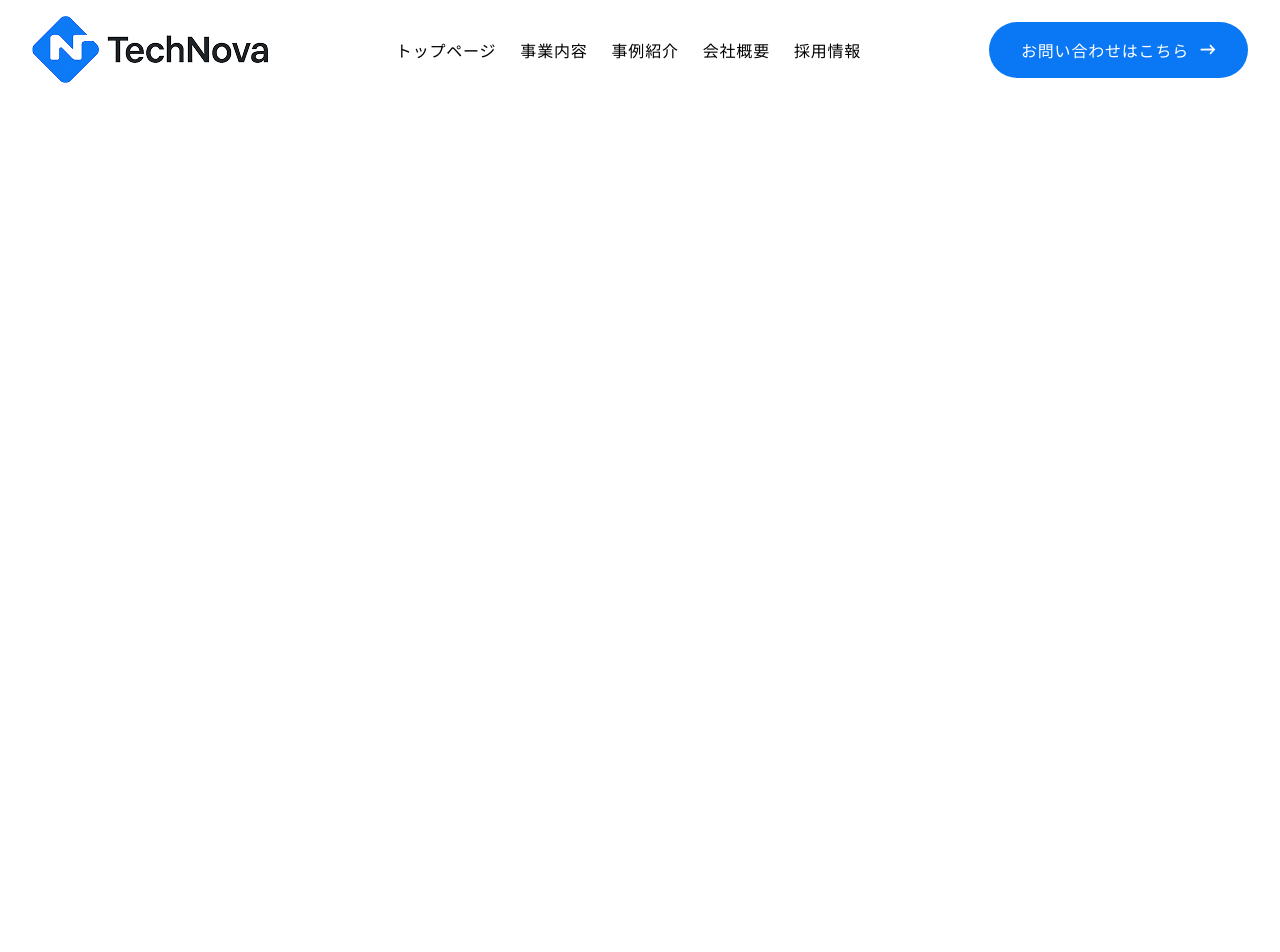
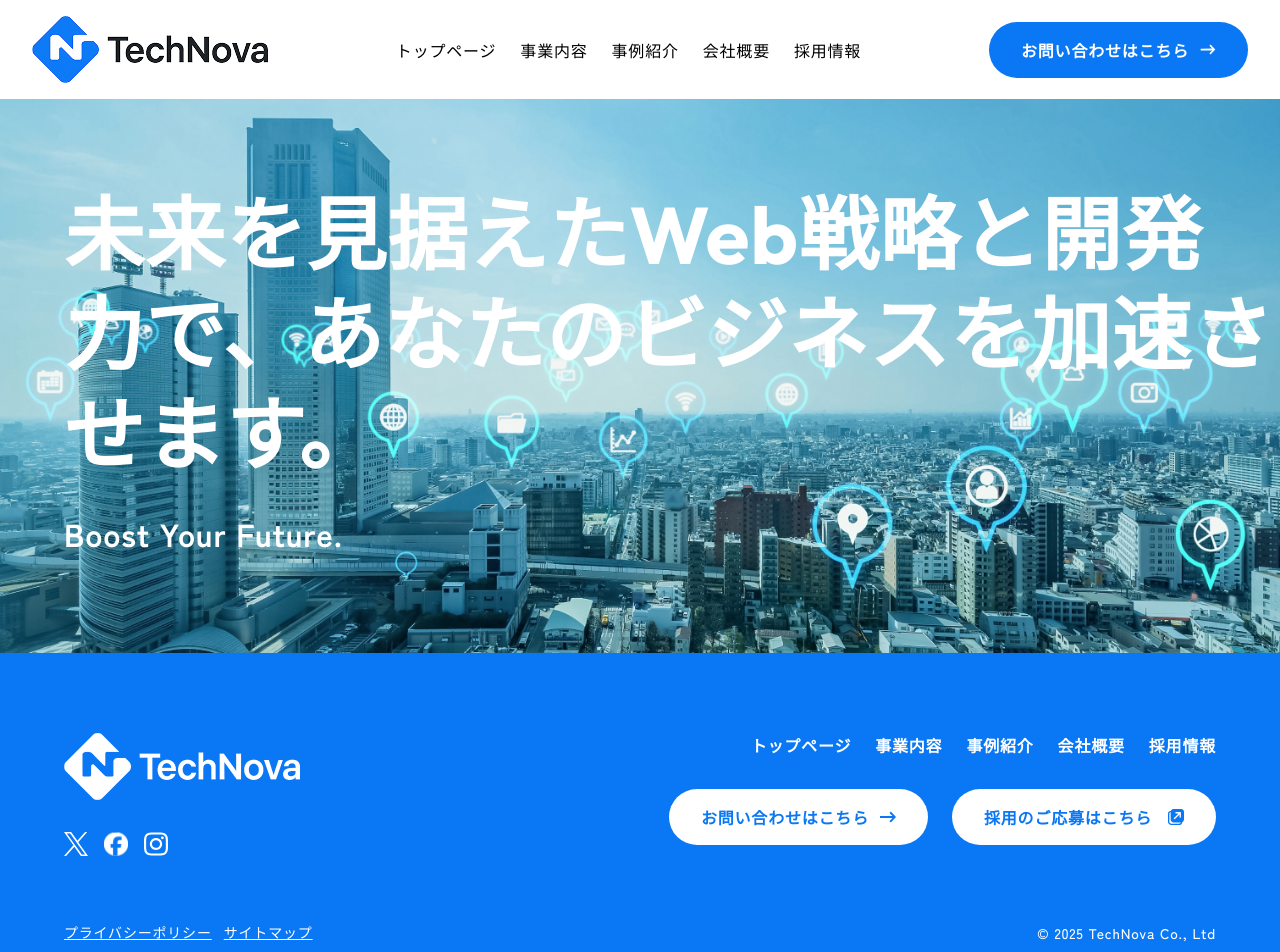
Before and after one commit to kaze-wind-dev/technova, a Next.js app: page / in a window 1280 px wide. Shown: the top 952 px of the page. Before the commit the page ends 800 px from the top, so only its background shows below. Built offline with nearby package versions, Linux system fonts and the light colour scheme.

Commit message:
Footer/Heroコンポーネントの追加

```diff
--- /dev/null
+++ b/app/company/page.tsx
@@ -0,0 +1,12 @@
+// import Image from "next/image";
+import Hero from "@/components/Hero";
+export default function Home() {
+  return (
+    <main>
+      <Hero
+    pageTitle="会社概要"
+    pageDesc="TechNovaは、テクノロジーの力で社会とビジネスの未来を創るITソリューション企業です。"
+      />
+    </main>
+  );
+}
--- a/app/globals.css
+++ b/app/globals.css
@@ -47,3 +47,43 @@
  .btn-arrow-white:hover>span::after {
    translate: 25% -50%;
  }
+
+ .btn-arrow-primary>span {
+   padding-right: 1.6875rem;
+   display: inline-block;
+   position: relative;
+   z-index: 1;
+ }
+
+ .btn-arrow-primary>span::after {
+   content: '';
+   position: absolute;
+   top: 50%;
+   right: 0;
+   translate: 0 -50%;
+   width: 1rem;
+   height: 1rem;
+   background: url(/arrow-right-primary.svg) no-repeat center / contain;
+   transition: translate .3s;
+ }
+
+ .btn-arrow-primary:hover>span::after {
+   translate: 25% -50%;
+ }
+ .btn-window-primary>span {
+   padding-right: 2rem;
+   display: inline-block;
+   position: relative;
+   z-index: 1;
+ }
+
+ .btn-window-primary>span::after {
+   content: '';
+   position: absolute;
+   top: 50%;
+   right: 0;
+   translate: 0 -50%;
+   width: 1rem;
+   height: 1rem;
+   background: url(/icon-window-primary.svg) no-repeat center / contain;
+ }
--- a/app/layout.tsx
+++ b/app/layout.tsx
@@ -2,6 +2,7 @@ import type { Metadata } from "next";
 import { Zen_Kaku_Gothic_New, Outfit } from "next/font/google";
 import "./globals.css";
 import Header from "@/components/Header";
+import Footer from "@/components/Footer";
 
 const zenKakuGothicNew = Zen_Kaku_Gothic_New({
   weight: ["500", "700"],
@@ -33,6 +34,7 @@ export default function RootLayout({
         <div className="overflow-hidden ">
         <Header />
         {children}
+        <Footer />
         </div>
       </body>
     </html>
--- a/app/page.tsx
+++ b/app/page.tsx
@@ -1,8 +1,21 @@
 // import Image from "next/image";
-
+import Hero from "@/components/Hero";
 export default function Home() {
   return (
     <main>
+      <Hero
+    pageTitle="未来を見据えたWeb戦略と開発力で、あなたのビジネスを加速させます。"
+    pageDesc="Boost Your Future."
+  pageRoot={true}
+    image={{
+      src: '/mainVisual-img.jpg',
+      alt: "ファーストビュー",
+      width: 1512,
+      height: 694,
+    }
+  }
+      />
+
     </main>
   );
 }
--- /dev/null
+++ b/components/Footer/index.tsx
@@ -0,0 +1,117 @@
+import Image from "next/image";
+import Link from "next/link";
+import LinkButton from "@/components/LinkButton";
+
+const Footer = () => {
+  return (
+    <footer className="py-16 md:py-18  lg:py-20 bg-primary text-white">
+      <div className="flex flex-col md:flex-row items-center md:items-start md:justify-between mx-auto w-[90%] ">
+        <div className="flex flex-col items-center md:items-start justify-between mb-8 md:mb-0">
+          <div className="w-[164px] mb-6 md:mb-8 md:w-[200px] lg:w-[236px]">
+            <Link href="/">
+              <Image
+                src="/logo-white.png"
+                alt="株式会社TechNovaのロゴ"
+                width={236}
+                height={67}
+              />
+            </Link>
+          </div>
+          <ul className="flex items-center justify-start gap-4">
+            <li className="w-6">
+              <Link
+                href="/"
+                target="_blank"
+                className="hover:opacity-70 transition-opacity"
+              >
+                <Image
+                  src="/icon-x-white.svg"
+                  alt="Xのアイコン"
+                  width={30}
+                  height={31}
+                />
+              </Link>
+            </li>
+            <li className="w-6">
+              <Link
+                href="/"
+                target="_blank"
+                className="hover:opacity-70 transition-opacity"
+              >
+                <Image
+                  src="/icon-facebook-white.svg"
+                  alt="Facebookのアイコン"
+                  width={30}
+                  height={30}
+                />
+              </Link>
+            </li>
+            <li className="w-6">
+              <Link
+                href="/"
+                target="_blank"
+                className="hover:opacity-70 transition-opacity"
+              >
+                <Image
+                  src="/icon-instagram-white.svg"
+                  alt="Instagramのアイコン"
+                  width={30}
+                  height={30}
+                />
+              </Link>
+            </li>
+          </ul>
+        </div>
+        <div className="flex flex-col items-center md:items-end">
+          <nav>
+            <ul className="flex flex-col flex-wrap items-center text-center font-bold gap-2 md:flex-row md:gap-6 mx-auto ">
+              <li className="w-32 md:w-auto">
+                <Link href="/">トップページ</Link>
+              </li>
+              <li className="w-32 md:w-auto">
+                <Link href="/services">事業内容</Link>
+              </li>
+              <li className="w-32 md:w-auto">
+                <Link href="/works">事例紹介</Link>
+              </li>
+              <li className="w-32 md:w-auto">
+                <Link href="/company">会社概要</Link>
+              </li>
+              <li className="w-32 md:w-auto">
+                <Link href="/recruit">採用情報</Link>
+              </li>
+            </ul>
+          </nav>
+          <div className="flex flex-col gap-x-4 lg:gap-x-6 gap-y-4 mt-8 md:flex-row ">
+            <LinkButton
+              href="/contact"
+              addClass="bg-white text-primary font-bold hover:opacity-70 transition btn-arrow-primary"
+            >
+              <span>お問い合わせはこちら</span>
+            </LinkButton>
+            <LinkButton
+              href="/"
+              addClass="bg-white text-primary font-bold hover:opacity-70 transition btn-window-primary"
+              blank="_blank"
+            >
+              <span>採用のご応募はこちら</span>
+            </LinkButton>
+          </div>
+        </div>
+      </div>
+      <div className="flex items-center justify-between flex-wrap gap-y-6 w-[90%] mx-auto mt-10 md:mt-16">
+
+       <ul className="flex flex-row gap-3 text-[11px] md:text-sm">
+              <li>
+                <Link href="/privacy" className="underline">プライバシーポリシー</Link>
+              </li>
+              <li>
+                <Link href="/site" className="underline">サイトマップ</Link>
+              </li>
+            </ul>
+            <p ><small className="text-[11px] md:text-sm">&copy; 2025 TechNova Co., Ltd</small></p>
+      </div>
+    </footer>
+  );
+};
+export default Footer;
--- a/components/Header/index.tsx
+++ b/components/Header/index.tsx
@@ -7,7 +7,7 @@ const Header = () => {
   return (
     <header className="py-3 px-4 lg:px-6 lg:py-4 xl:px-8" >
       <div className="flex flex-row items-center justify-between">
-      <h1 className="w-[164px] md:w-[200px] lg:w-[236px]">
+      <div className="w-[164px] md:w-[200px] lg:w-[236px]">
         <Link href="/">
           <Image
             src="/logo.png"
@@ -16,7 +16,7 @@ const Header = () => {
             height={67}
           />
         </Link>
-      </h1>
+      </div>
       <nav className="hidden lg:block">
         <ul className="flex flex-row items-center justify-center xl:gap-6 gap-5">
           <li>
@@ -36,7 +36,7 @@ const Header = () => {
           </li>
         </ul>
       </nav>
-      <LinkButton href="/contact" addClass="bg-primary text-white hover:bg-primary-hover btn-arrow-white hidden lg:block"><span>お問い合わせはこちら</span></LinkButton>
+      <LinkButton href="/contact" addClass="bg-primary text-white font-bold hover:bg-primary-hover btn-arrow-white hidden lg:block"><span>お問い合わせはこちら</span></LinkButton>
       <MobileMenu/>
       </div>
     </header>
--- /dev/null
+++ b/components/Hero/index.tsx
@@ -0,0 +1,43 @@
+import Image from "next/image";
+type Props = {
+  pageTitle: string;
+  pageDesc: string;
+  pageRoot?: boolean;
+  image: {
+    src: string;
+    alt: string;
+    width: number;
+    height: number;
+  };
+};
+const Hero = ({ pageTitle, pageDesc, pageRoot = false, image }: Props) => {
+  if (pageRoot) {
+    return (
+      <section className="text-white font-bold relative">
+        <div className="">
+          <div className="absolute bottom-24 left-[5%] z-20 flex flex-col gap-y-6 flex-wrap " >
+            <h1 className="text-[80px] leading-[1.25em] font-sub ">{pageTitle}</h1>
+            <p className="text-[32px] leading-[1.5em]">{pageDesc}</p>
+          </div>
+        <Image
+          src={image?.src}
+          alt={image?.alt}
+          width={image?.width}
+          height={image?.height}
+          className="w-full h-full object-cover object-center"
+        />
+        </div>
+      </section>
+    );
+  } else {
+    return (
+      <section>
+        <div className="w-[90%] mx-auto py-16 md:py-20 lg:py-24">
+          <h1>{pageTitle}</h1>
+          <p>{pageDesc}</p>
+        </div>
+      </section>
+    );
+  }
+};
+export default Hero;
--- a/components/LinkButton/index.tsx
+++ b/components/LinkButton/index.tsx
@@ -2,15 +2,17 @@ import React from "react";
 type Props = {
   href: string;
   addClass?: string; //addClassなければ
+  blank?: string; //addClassなければ
   children: React.ReactNode;
 };
 
-const LinkButton = ({ href, addClass, children }: Props) => {
+const LinkButton = ({ href, addClass, blank, children }: Props) => {
   const btnClass = addClass
     ? `py-4 px-8 rounded-full transition ${addClass}`
     : "py-4 px-8 rounded-full transition";
+
   return (
-    <a className={btnClass} href={href}>
+    <a className={btnClass} href={href} target={blank}>
       {children}
     </a>
   );
--- a/components/MobileMenu/index.tsx
+++ b/components/MobileMenu/index.tsx
@@ -27,11 +27,11 @@ const MobileMenu = () => {
       </div>
       <div
       onClick={toggleMenu}
-      className={`block lg:hidden bg-black fixed inset-0 z-30 w-[100%] h-[100%] transition duration-300  ${
+      className={`block lg:hidden cursor-pointer bg-black fixed inset-0 z-30 w-[100%] h-[100%] transition duration-300  ${
             isOpen ? "opacity-90 visible " : "opacity-0 invisible"
         }`}></div>
       <div className={`block lg:hidden bg-white fixed top-0 right-0 z-40 w-[80%] h-[100%] transition duration-300 ${
-            isOpen ? " top-6 translate-x-0" : "top-8 translate-x-[100%]"
+            isOpen ? " translate-x-0" : "translate-x-[100%]"
         }`}>
         <div className="py-16 px-[8%]">
           <div className="flex flex-col items-center text-center">
@@ -56,7 +56,7 @@ const MobileMenu = () => {
             </nav>
             <LinkButton
               href="/contact"
-              addClass="bg-primary text-white hover:bg-primary-hover btn-arrow-white mt-12"
+              addClass="bg-primary text-white font-bold hover:bg-primary-hover btn-arrow-white mt-12"
             >
               <span>お問い合わせはこちら</span>
             </LinkButton>
```
